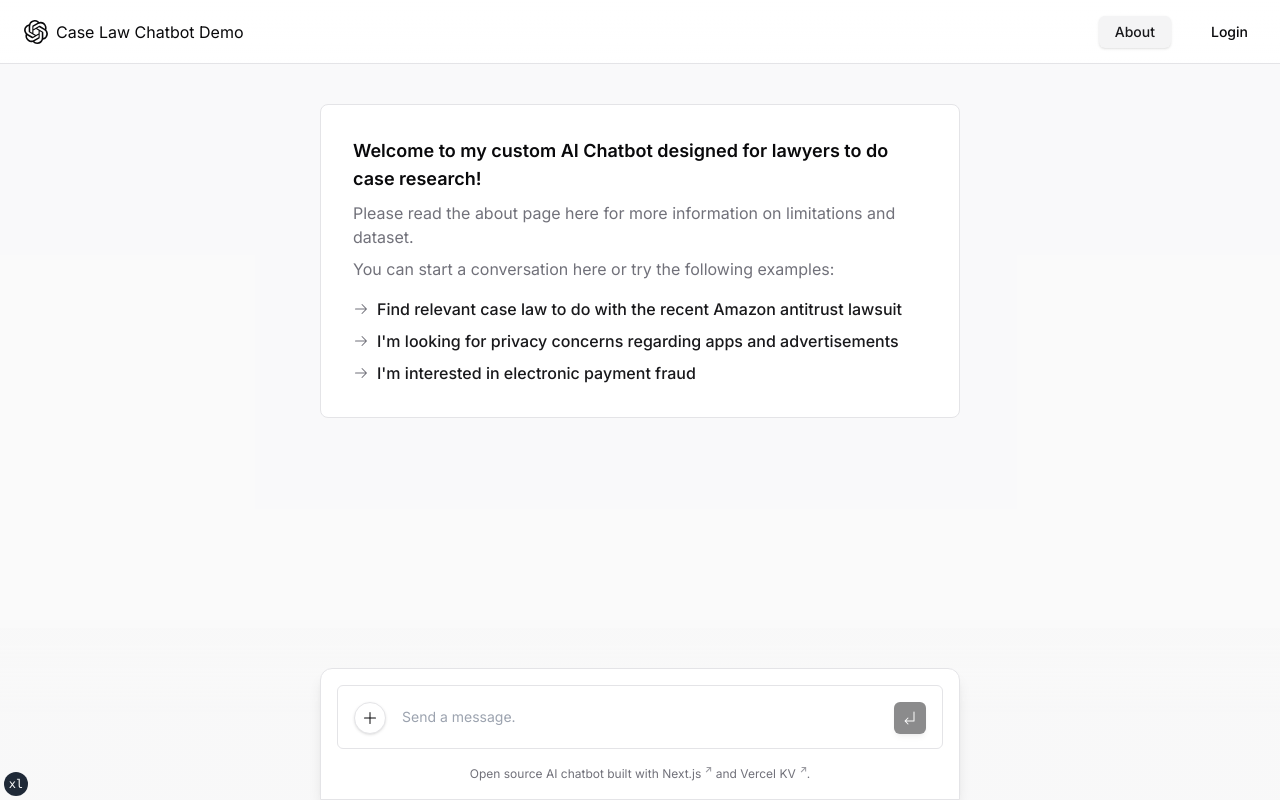
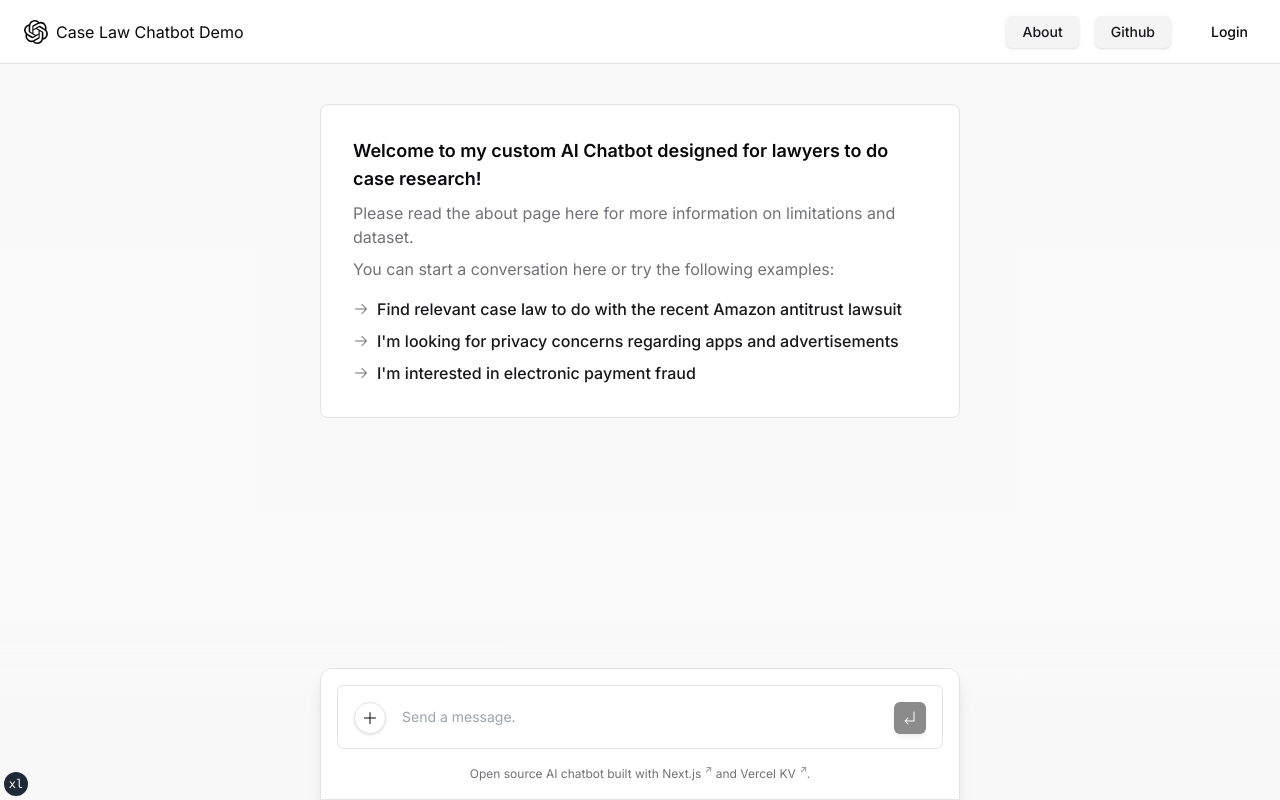
Before and after one commit to goblincontent/nextjs-chat, a Next.js app: page / in a window 1280 px wide. Built offline with nearby package versions, Linux system fonts and the light colour scheme; no server answers.

Commit message:
Added github link in header

```diff
--- a/components/header.tsx
+++ b/components/header.tsx
@@ -54,6 +54,10 @@ export async function Header() {
             <Link href="/about">About</Link>
           </Button>
 
+          <Button variant="secondary" className="mr-4">
+            <Link href="https://github.com/goblincontent/nextjs-chat">Github</Link>
+          </Button>
+
           {session?.user ? (
             <UserMenu user={session.user} />
           ) : (
```
